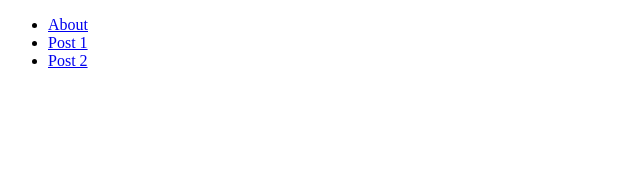
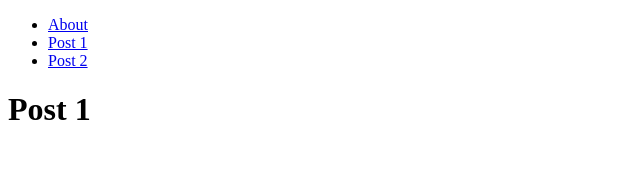
Before and after one commit to Faez-B/openAI-integration, a Nuxt app: page /post/1 in a window 1280 px wide. Before the commit this address had no page. Shown: the top 181 px of the page, without its empty margins (0-640 px from the left). Built offline with nearby package versions, Linux system fonts and the light colour scheme.

Commit message:
Folder containing the details page should have singular name

```diff
--- a/components/AppHeader.vue
+++ b/components/AppHeader.vue
@@ -7,8 +7,8 @@
         <nav>
             <ul>
                 <li><NuxtLink to="/about">About</NuxtLink></li>
-                <li><NuxtLink to="/posts/1">Post 1</NuxtLink></li>
-                <li><NuxtLink to="/posts/2">Post 2</NuxtLink></li>
+                <li><NuxtLink to="/post/1">Post 1</NuxtLink></li>
+                <li><NuxtLink to="/post/2">Post 2</NuxtLink></li>
             </ul>
         </nav>
     </header>
--- /dev/null
+++ b/pages/post/[id].vue
@@ -0,0 +1,12 @@
+<script setup>
+    // import { useRoute } from 'vue-router'
+    const route = useRoute()
+    const { id } = route.params
+    console.log(id)
+</script>
+
+<template>
+    <h1>
+        Post {{ id }}
+    </h1>
+</template>
```
Also changed, not shown: pages/posts/[id].vue (deleted, +0 -7 lines).
